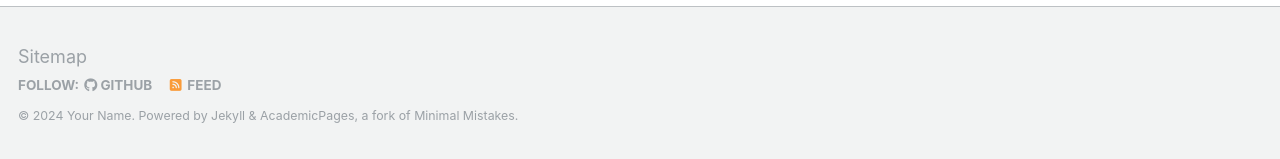
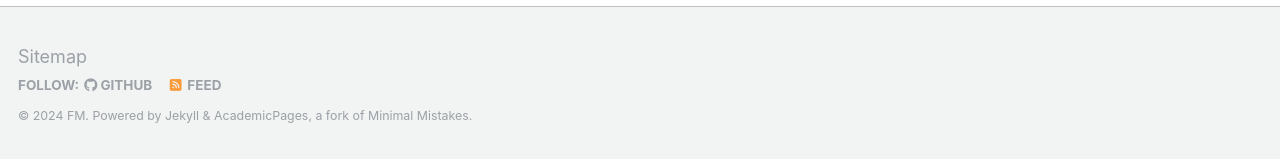
Before and after one commit to fmlinks/fmlinks.github.io, a Jekyll site: the page built from _pages/about.md, in a window 1280 px wide and 900 px high, scrolled down 2463 px. Shown: the part 738-897 px from the top of the window. Built offline with Jekyll 4.4.1, drawn with Linux system fonts in a browser that asks for light colours; some web fonts are replaced.

Commit message:
Update _config.yml

```diff
--- a/_config.yml
+++ b/_config.yml
@@ -10,7 +10,7 @@
 locale                   : "en-US"
 title                    : "Your Name / Site Title"
 title_separator          : "-"
-name                     : &name "Your Name"
+name                     : &name "FM"
 description              : &description "personal description"
 url                      : https://academicpages.github.io # the base hostname & protocol for your site e.g. "https://mmistakes.github.io"
 baseurl                  : "" # the subpath of your site, e.g. "/blog"
```
